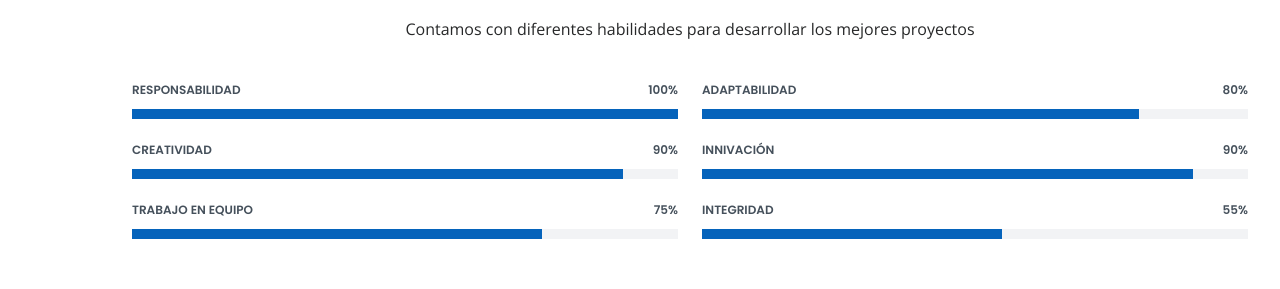
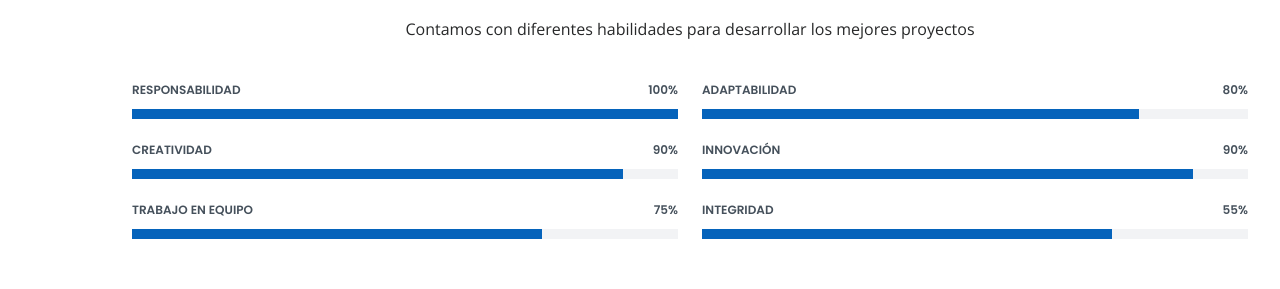
Before and after one commit to jnnavarro0/Portafolio, a plain HTML site: page MyResume/index.html in a window 1280 px wide. Shown: the part 2289-2578 px from the top of the page. Drawn offline with nearby package versions, Linux system fonts and the light colour scheme.

Commit message:
Update index.html

```diff
--- a/MyResume/index.html
+++ b/MyResume/index.html
@@ -222,7 +222,7 @@
             </div>
 
             <div class="progress">
-              <span class="skill">Innivación <i class="val">90%</i></span>
+              <span class="skill">Innovación <i class="val">90%</i></span>
               <div class="progress-bar-wrap">
                 <div class="progress-bar" role="progressbar" aria-valuenow="90" aria-valuemin="0" aria-valuemax="100"></div>
               </div>
@@ -231,7 +231,7 @@
             <div class="progress">
               <span class="skill">Integridad <i class="val">55%</i></span>
               <div class="progress-bar-wrap">
-                <div class="progress-bar" role="progressbar" aria-valuenow="55" aria-valuemin="0" aria-valuemax="100"></div>
+                <div class="progress-bar" role="progressbar" aria-valuenow="75" aria-valuemin="0" aria-valuemax="100"></div>
               </div>
             </div>
 
```
